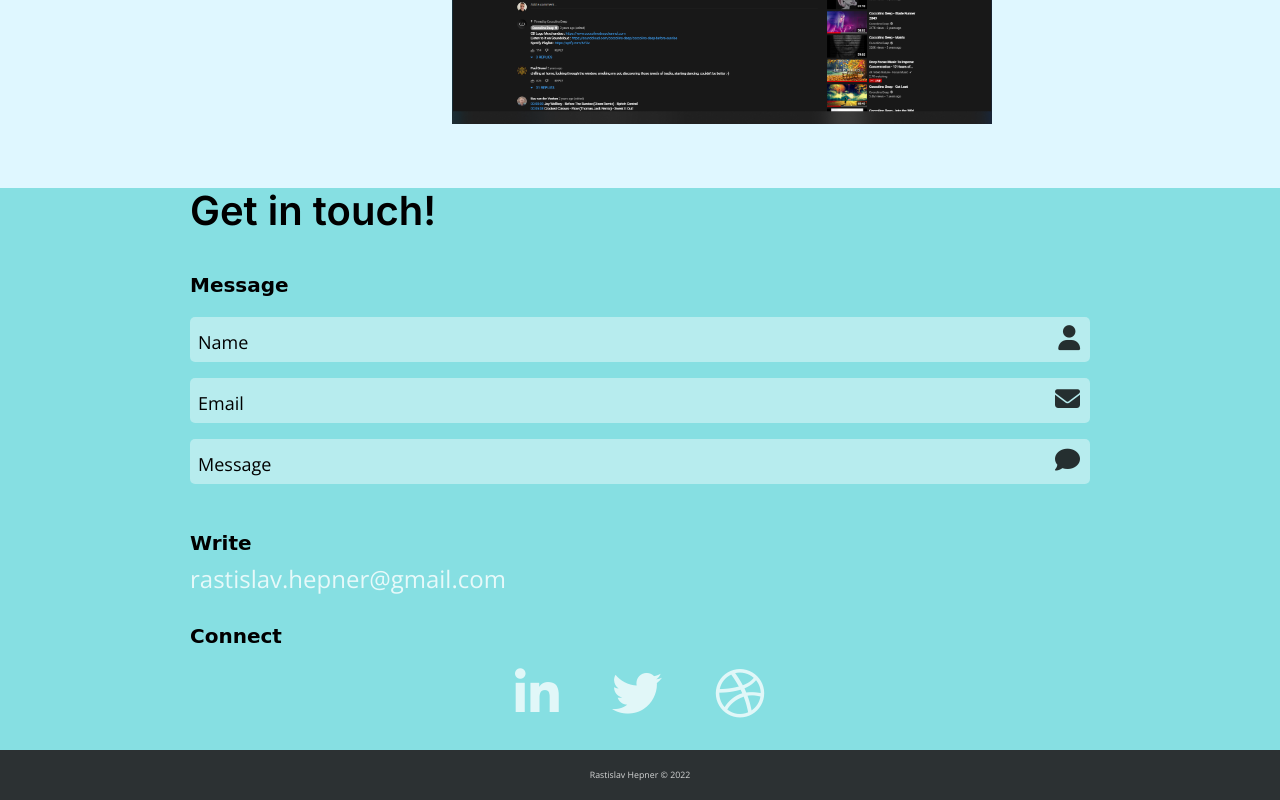
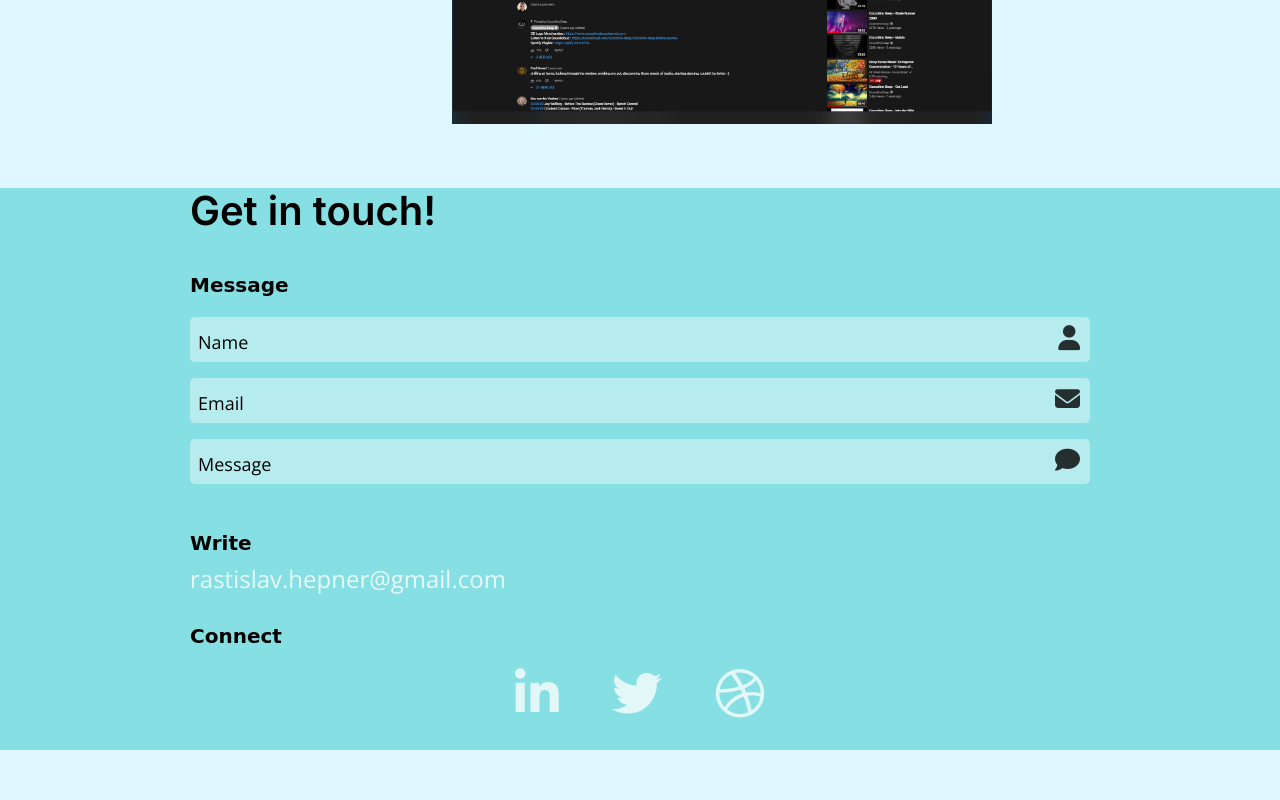
Before and after one commit to raswonders/portfolio2, a plain HTML site: page index.html in a window 1280 px wide. Shown: the part 3632-4432 px from the top of the page. After the commit the page ends 4382 px from the top, so only its background shows below. Drawn offline with nearby package versions, Linux system fonts and the light colour scheme; a web font is replaced by a local one.

Commit message:
remove footer

```diff
--- a/index.html
+++ b/index.html
@@ -188,10 +188,6 @@
     </div>
   </section>
 
-  <footer>
-    <div class="container footer-container"><small>Rastislav Hepner &copy; 2022</small></div>
-  </footer>
-
   <script src="js/main.js"></script>
 </body>
 
```
